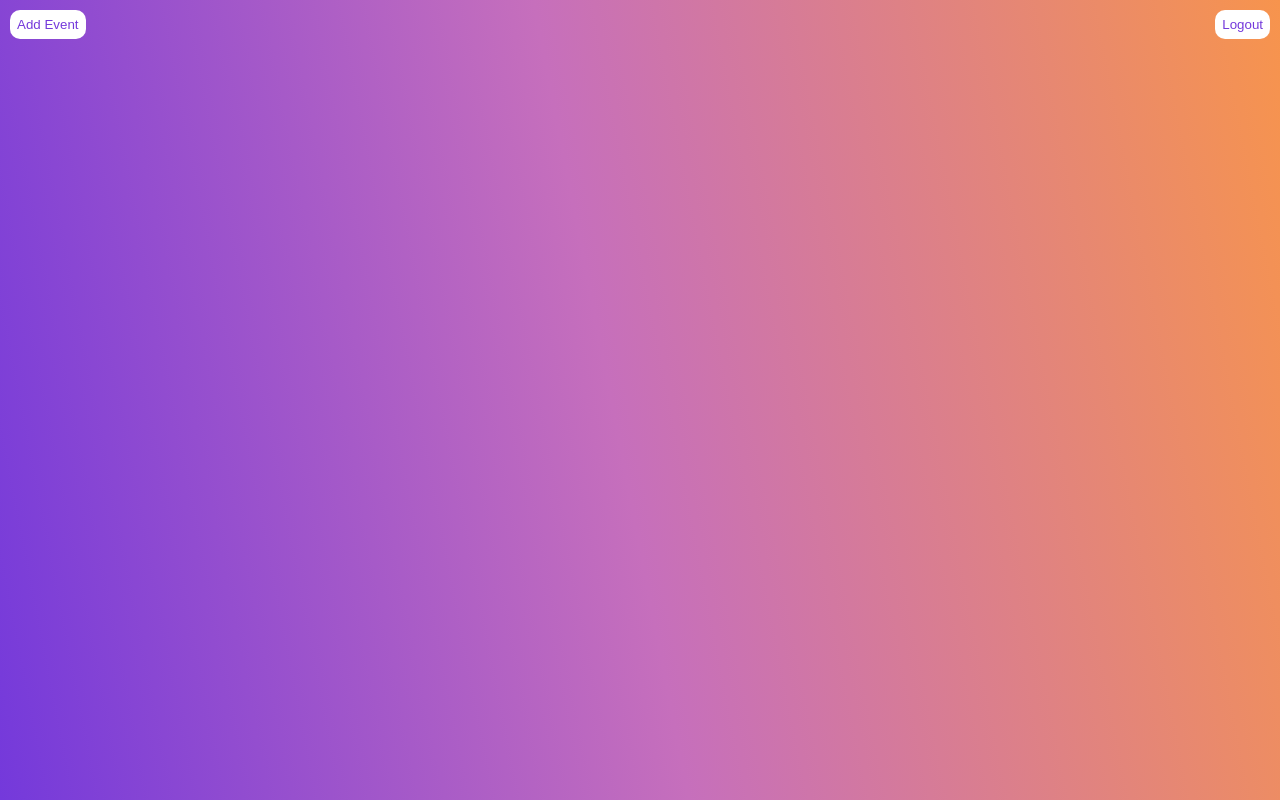
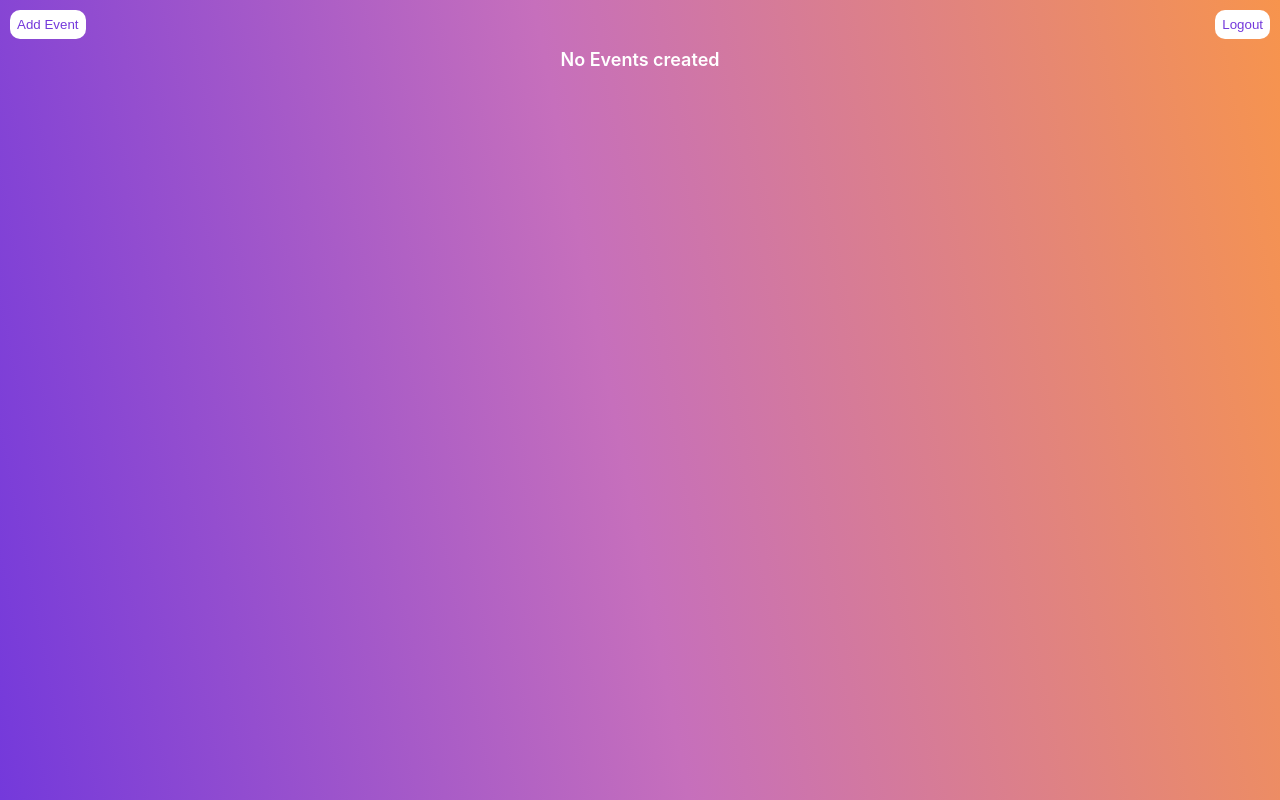
Before and after one commit to priyahandekar/login-registration, a React (Create React App) app: page /events/1 in a window 1280 px wide. Built offline with nearby package versions, Linux system fonts and the light colour scheme.

Commit message:
no events div styling

```diff
--- a/src/App.css
+++ b/src/App.css
@@ -8,6 +8,12 @@
 .App-logo {
 	height: 40vmin;
 	pointer-events: none;
+}
+
+.noEvents {
+	color: white;
+	font-size: 18px;
+	font-weight: 600;
 }
 
 .auth-form-container {
--- a/src/components/EventList.js
+++ b/src/components/EventList.js
@@ -57,7 +57,7 @@ const EventList = () => {
 					closeModal={closeModal}
 				/>
 			)}
-			{eventList && eventList.length > 0 && (
+			{eventList && eventList.length > 0 ? (
 				<table>
 					<thead>
 						<th>Event Name</th>
@@ -76,6 +76,8 @@ const EventList = () => {
 					))}
 					<div style={{ fontWeight: "600" }}>Total Price: {+totalPrice}</div>
 				</table>
+			) : (
+				<div className="noEvents">No Events created</div>
 			)}
 		</div>
 	);
```
